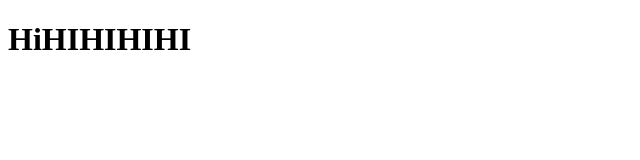
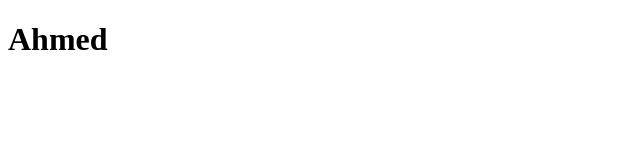
Before and after one commit to MahmoudKamal01/Git-Course, a plain HTML site: page index.html in a window 1280 px wide. Shown: the top 160 px of the page, without its empty margins (0-640 px from the left). Drawn offline with Linux system fonts and the light colour scheme; files that its build step writes are made by us from their sources.

Commit message:
Update index.html

```diff
--- a/index.html
+++ b/index.html
@@ -7,6 +7,6 @@
 	</head>
 	<body>
 
-<h1>HiHIHIHIHI</h1>
+<h1>Ahmed</h1>
 	</body>
 </html>
```
